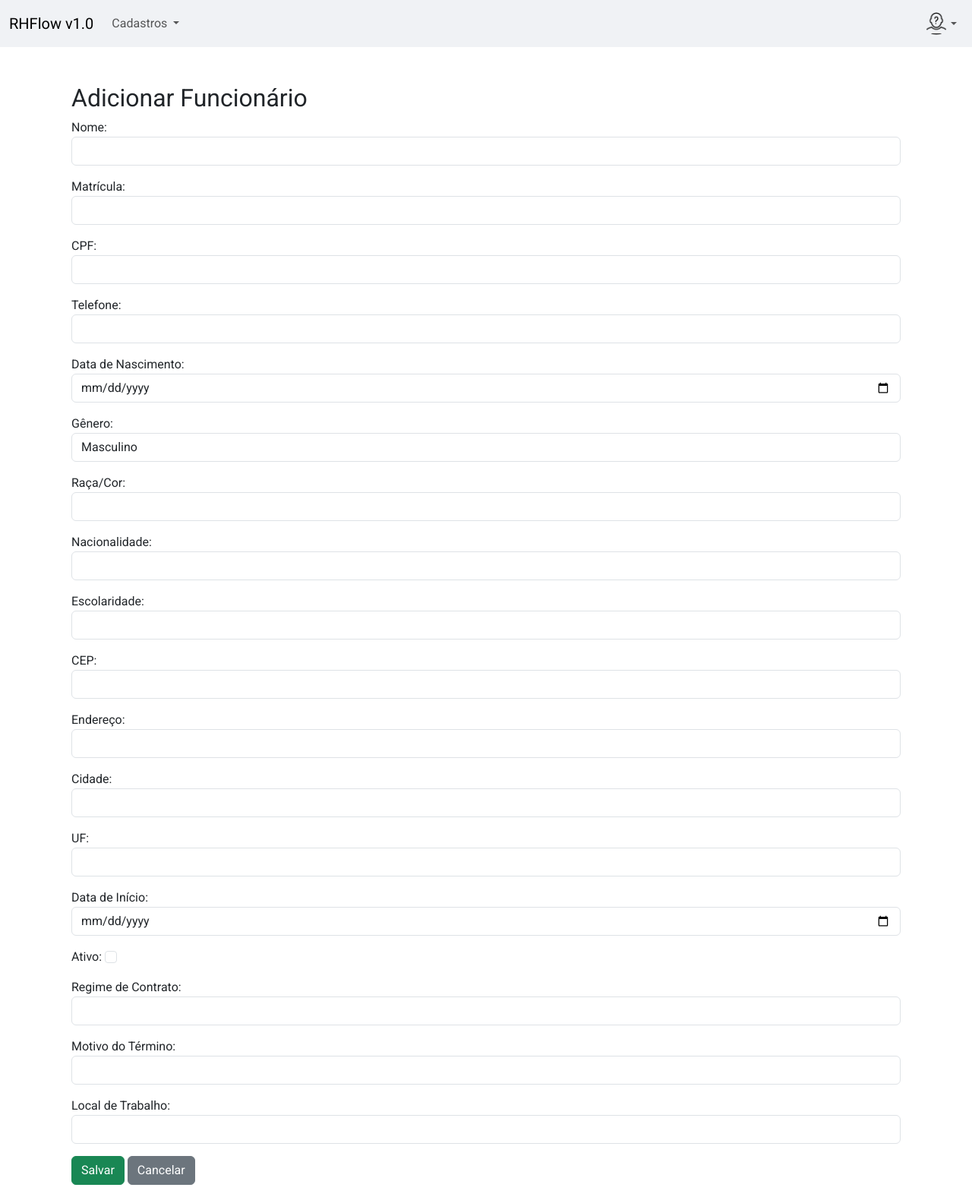
After one commit to DanPersonalConsulting/rhflow-dj, a Django app: page /funcionarios/create/ in a window 1280 px wide. The commit adds this page. Shown: the whole page at 76% size. Run offline with Django 5.2, Linux system fonts and the light colour scheme; some libraries are stand-ins or nearby versions.

Commit message:
Implementando cadastro de funcionario

```diff
--- a/app/funcionario/forms.py
+++ b/app/funcionario/forms.py
@@ -1,29 +1,28 @@
-# forms.py
 from django import forms
 from .models import Funcionario
 
-class FuncionarioForm(forms.ModelForm):
-    class Meta:
-        model = Funcionario
-        fields = '__all__'
-        widgets = {
-            'data_nascimento': forms.DateInput(attrs={'type': 'date', 'class': 'form-control'}),
-            'data_inicio': forms.DateInput(attrs={'type': 'date', 'class': 'form-control'}),
-            'nome': forms.TextInput(attrs={'class': 'form-control'}),
-            'matricula': forms.TextInput(attrs={'class': 'form-control'}),
-            'cpf': forms.TextInput(attrs={'class': 'form-control'}),
-            'telefone': forms.TextInput(attrs={'class': 'form-control'}),
-            'genero': forms.Select(attrs={'class': 'form-select'}),
-            'raca_cor': forms.TextInput(attrs={'class': 'form-control'}),
-            'nacionalidade': forms.TextInput(attrs={'class': 'form-control'}),
-            'escolaridade': forms.TextInput(attrs={'class': 'form-control'}),
-            'cep': forms.TextInput(attrs={'class': 'form-control'}),
-            'endereco': forms.TextInput(attrs={'class': 'form-control'}),
-            'cidade': forms.TextInput(attrs={'class': 'form-control'}),
-            'uf': forms.TextInput(attrs={'class': 'form-control'}),
-            'ativo': forms.CheckboxInput(attrs={'class': 'form-check-input'}),
-            'regime_contrato': forms.TextInput(attrs={'class': 'form-control'}),
-            'motivo_termino': forms.TextInput(attrs={'class': 'form-control'}),
-            'local_de_trabalho': forms.TextInput(attrs={'class': 'form-control'}),
-            'gestor': forms.Select(attrs={'class': 'form-select'}),
-        }
+class FuncionarioForm(forms.Form):
+    nome = forms.CharField(max_length=150, label='Nome', widget=forms.TextInput(attrs={'class': 'form-control'}))
+    matricula = forms.CharField(max_length=20, label='Matrícula', widget=forms.TextInput(attrs={'class': 'form-control'}))
+    cpf = forms.CharField(max_length=11, label='CPF', widget=forms.TextInput(attrs={'class': 'form-control'}))
+    telefone = forms.CharField(max_length=15, required=False, label='Telefone', widget=forms.TextInput(attrs={'class': 'form-control'}))
+    data_nascimento = forms.DateField(label='Data de Nascimento', widget=forms.DateInput(attrs={'class': 'form-control', 'type': 'date'}))
+    genero = forms.ChoiceField(choices=[
+        ('M', 'Masculino'),
+        ('F', 'Feminino'),
+        ('O', 'Outro'),
+        ('N', 'Prefiro não informar')
+    ], label='Gênero', widget=forms.Select(attrs={'class': 'form-control'}))
+    raca_cor = forms.CharField(max_length=50, label='Raça/Cor', widget=forms.TextInput(attrs={'class': 'form-control'}))
+    nacionalidade = forms.CharField(max_length=50, label='Nacionalidade', widget=forms.TextInput(attrs={'class': 'form-control'}))
+    escolaridade = forms.CharField(max_length=50, label='Escolaridade', widget=forms.TextInput(attrs={'class': 'form-control'}))
+    cep = forms.CharField(max_length=8, label='CEP', widget=forms.TextInput(attrs={'class': 'form-control'}))
+    endereco = forms.CharField(max_length=255, label='Endereço', widget=forms.TextInput(attrs={'class': 'form-control'}))
+    cidade = forms.CharField(max_length=100, label='Cidade', widget=forms.TextInput(attrs={'class': 'form-control'}))
+    uf = forms.CharField(max_length=2, label='UF', widget=forms.TextInput(attrs={'class': 'form-control'}))
+    data_inicio = forms.DateField(label='Data de Início', widget=forms.DateInput(attrs={'class': 'form-control', 'type': 'date'}))
+    ativo = forms.BooleanField(required=False, label='Ativo', widget=forms.CheckboxInput(attrs={'class': 'form-check-input'}))
+    regime_contrato = forms.CharField(max_length=50, label='Regime de Contrato', widget=forms.TextInput(attrs={'class': 'form-control'}))
+    motivo_termino = forms.CharField(max_length=255, required=False, label='Motivo do Término', widget=forms.TextInput(attrs={'class': 'form-control'}))
+    local_de_trabalho = forms.CharField(max_length=100, label='Local de Trabalho', widget=forms.TextInput(attrs={'class': 'form-control'}))
+    gestor = forms.Select(attrs={'class': 'form-control'})
--- /dev/null
+++ b/app/funcionario/urls.py
@@ -0,0 +1,11 @@
+from django.urls import path
+from .views import funcionario_list, funcionario_create, funcionario_update, funcionario_delete
+
+app_name = 'app.funcionario'
+
+urlpatterns = [
+    path('list/', funcionario_list, name='funcionario_list'),
+    path('create/', funcionario_create, name='funcionario_create'),
+    path('<int:pk>/update/', funcionario_update, name='funcionario_update'),
+    path('<int:pk>/delete/', funcionario_delete, name='funcionario_delete'),
+]
--- a/app/funcionario/views.py
+++ b/app/funcionario/views.py
@@ -1,32 +1,79 @@
-# views.py
-from django.urls import reverse_lazy
-from django.views.generic import ListView, CreateView, UpdateView, DeleteView, DetailView
+from django.shortcuts import render, get_object_or_404, redirect
+from .forms import FuncionarioForm
 from .models import Funcionario
-from .forms import FuncionarioForm
 
-class FuncionarioListView(ListView):
-    model = Funcionario
-    template_name = 'funcionario_list.html'
-    context_object_name = 'funcionarios'
 
-class FuncionarioCreateView(CreateView):
-    model = Funcionario
-    form_class = FuncionarioForm
-    template_name = 'funcionario_form.html'
-    success_url = reverse_lazy('funcionario-list')
+def funcionario_list(request):
+    funcionarios = Funcionario.objects.all()
+    return render(request, 'funcionario/funcionario_list.html', {'funcionarios': funcionarios})
 
-class FuncionarioUpdateView(UpdateView):
-    model = Funcionario
-    form_class = FuncionarioForm
-    template_name = 'funcionario_form.html'
-    success_url = reverse_lazy('funcionario-list')
+def funcionario_create(request):
+    if request.method == 'POST':
+        form = FuncionarioForm(request.POST)
+        if form.is_valid():
+            Funcionario.objects.create(**form.cleaned_data)
+            return redirect('funcionario:funcionario_list')
+    else:
+        form = FuncionarioForm()
+    return render(request, 'funcionario/funcionario_form.html', {'form': form})
 
-class FuncionarioDeleteView(DeleteView):
-    model = Funcionario
-    template_name = 'funcionario_confirm_delete.html'
-    success_url = reverse_lazy('funcionario-list')
+def funcionario_update(request, pk):
+    funcionario = get_object_or_404(Funcionario, pk=pk)
+    if request.method == 'POST':
+        form = FuncionarioForm(request.POST, initial={
+            'nome': funcionario.nome,
+            'matricula': funcionario.matricula,
+            'cpf': funcionario.cpf,
+            'telefone': funcionario.telefone,
+            'data_nascimento': funcionario.data_nascimento,
+            'genero': funcionario.genero,
+            'raca_cor': funcionario.raca_cor,
+            'nacionalidade': funcionario.nacionalidade,
+            'escolaridade': funcionario.escolaridade,
+            'cep': funcionario.cep,
+            'endereco': funcionario.endereco,
+            'cidade': funcionario.cidade,
+            'uf': funcionario.uf,
+            'data_inicio': funcionario.data_inicio,
+            'ativo': funcionario.ativo,
+            'regime_contrato': funcionario.regime_contrato,
+            'motivo_termino': funcionario.motivo_termino,
+            'local_de_trabalho': funcionario.local_de_trabalho,
+            'gestor': funcionario.gestor.id if funcionario.gestor else None,
+        })
+        if form.is_valid():
+            for key, value in form.cleaned_data.items():
+                setattr(funcionario, key, value)
+            funcionario.save()
+            return redirect('funcionario:funcionario_list')
+    else:
+        form = FuncionarioForm(initial={
+            'nome': funcionario.nome,
+            'matricula': funcionario.matricula,
+            'cpf': funcionario.cpf,
+            'telefone': funcionario.telefone,
+            'data_nascimento': funcionario.data_nascimento,
+            'genero': funcionario.genero,
+            'raca_cor': funcionario.raca_cor,
+            'nacionalidade': funcionario.nacionalidade,
+            'escolaridade': funcionario.escolaridade,
+            'cep': funcionario.cep,
+            'endereco': funcionario.endereco,
+            'cidade': funcionario.cidade,
+            'uf': funcionario.uf,
+            'data_inicio': funcionario.data_inicio,
+            'ativo': funcionario.ativo,
+            'regime_contrato': funcionario.regime_contrato,
+            'motivo_termino': funcionario.motivo_termino,
+            'local_de_trabalho': funcionario.local_de_trabalho,
+            'gestor': funcionario.gestor.id if funcionario.gestor else None,
+        })
+    return render(request, 'funcionario/funcionario_form.html', {'form': form})
 
-class FuncionarioDetailView(DetailView):
-    model = Funcionario
-    template_name = 'funcionario_detail.html'
-    context_object_name = 'funcionario'
+
+def funcionario_delete(request, pk):
+    funcionario = get_object_or_404(Funcionario, pk=pk)
+    if request.method == 'POST':
+        funcionario.delete()
+        return redirect('funcionario:funcionario_list')
+    return render(request, 'funcionario/funcionario_confirm_delete.html', {'funcionario': funcionario})
--- a/rhflow/urls.py
+++ b/rhflow/urls.py
@@ -7,7 +7,7 @@ urlpatterns = [
     path('admin/', admin.site.urls),
     path('accounts/', include('app.accounts.urls', namespace='account')),
     path('empresas/', include('app.empresa.urls', namespace='empresa')),
-
+    path('funcionarios/', include('app.funcionario.urls', namespace='funcionario')),
      path('home/', include('app.base.urls', namespace='base')),
 
 ]
--- a/templates/base/partials/header.html
+++ b/templates/base/partials/header.html
@@ -14,9 +14,11 @@
             </a>
             <ul class="dropdown-menu" aria-labelledby="navbarDropdownMenuLink">
               <li><a class="dropdown-item" href="">Organização</a></li>
+              <li><a class="dropdown-item" href="">Porte</a></li>
               <li><a class="dropdown-item" href="{% url 'empresa:empresa_create' %}">Empresa</a></li>
-              <li><a class="dropdown-item" href="#">Cargo</a></li>
-              <li><a class="dropdown-item" href="#">Funcionário</a></li>
+              <li><a class="dropdown-item" href="">Gestor RH</a></li>
+              <li><a class="dropdown-item" href="">Cargo</a></li>
+              <li><a class="dropdown-item" href="{% url 'funcionario:funcionario_create' %}">Funcionário</a></li>
 
             </ul>
           </li>
--- /dev/null
+++ b/templates/funcionario/funcionario_form.html
@@ -0,0 +1,12 @@
+{% extends 'base/home.html' %}
+{% block content_area %}
+<div class="container mt-4">
+    <h2>{% if form.instance.pk %}Editar{% else %}Adicionar{% endif %} Funcionário</h2>
+    <form method="post">
+        {% csrf_token %}
+        {{ form.as_p }}
+        <button type="submit" class="btn btn-success">Salvar</button>
+        <a href="{% url 'funcionario:funcionario_list' %}" class="btn btn-secondary">Cancelar</a>
+    </form>
+</div>
+{% endblock %}
```
Also changed, not shown: templates/funcionario/funcionario_confirm_delete.html (added, +12 -0 lines), templates/funcionario/funcionario_list.html (added, +35 -0 lines), templates/empresa/empresa_confirm_delete.html (renamed from templates/empresa/empresa_confirm.html).
